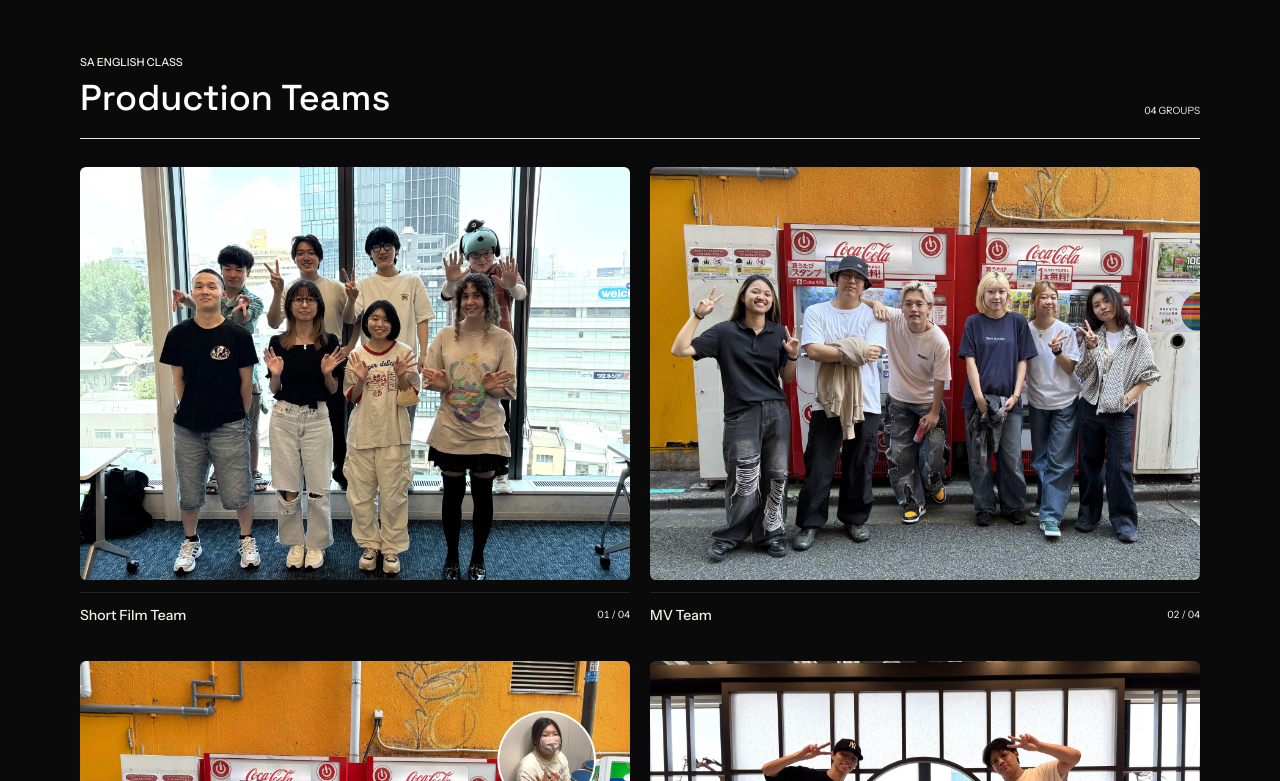
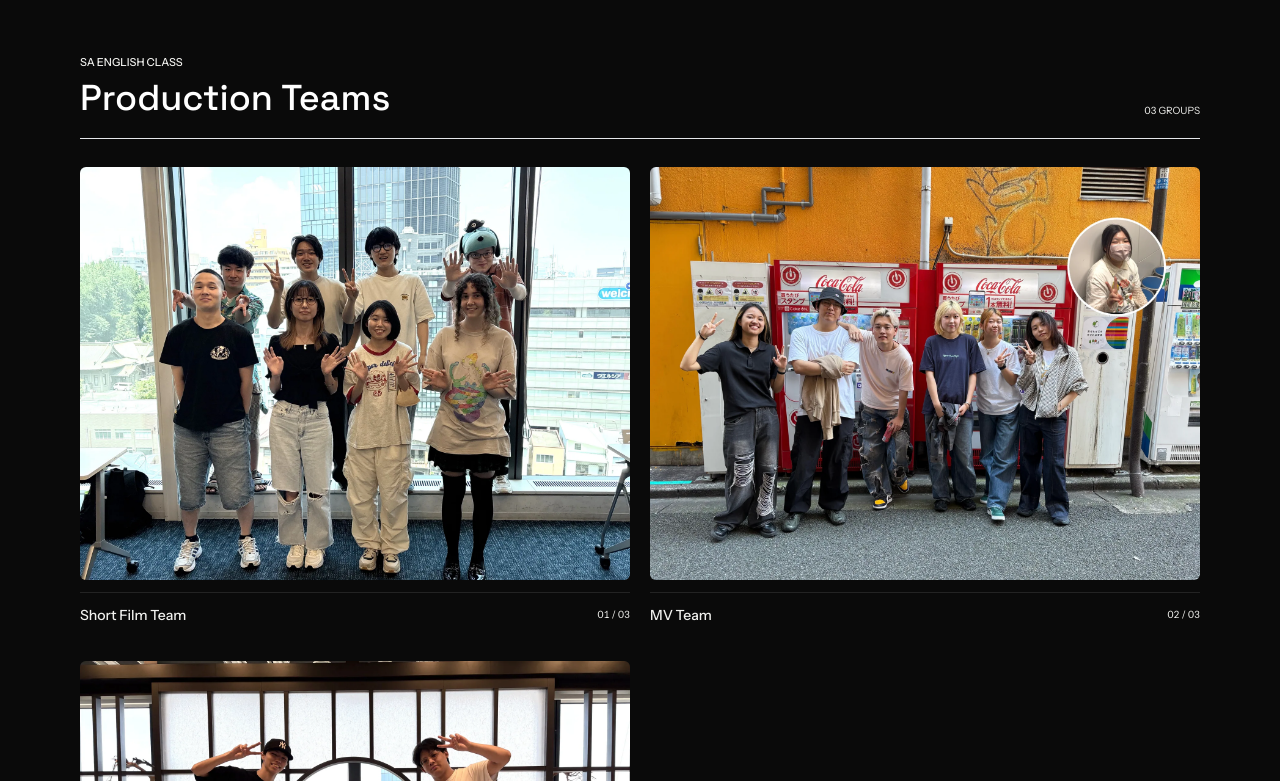
Before and after one commit to Tom-K1009/sa-exhibition-website-codex-prompt-create, a Next.js app: page / in a window 1280 px wide. Shown: the part 6619-7400 px from the top of the page. Built offline with nearby package versions, Linux system fonts and the light colour scheme.

Commit message:
Optimize PV streaming and refine team gallery

```diff
--- a/components/exhibition-page.tsx
+++ b/components/exhibition-page.tsx
@@ -92,12 +92,8 @@ const teamPhotos = [
     label: "Short Film Team"
   },
   {
-    src: assetPath("/team/mv.webp"),
+    src: assetPath("/team/mv-plus.webp"),
     label: "MV Team"
-  },
-  {
-    src: assetPath("/team/mv-plus.webp"),
-    label: "MV Team / Additional"
   },
   {
     src: assetPath("/team/advertisement.webp"),
@@ -767,7 +763,7 @@ export default function ExhibitionPage() {
                 Production Teams
               </h3>
             </div>
-            <p className="type-index shrink-0 text-[10px] text-white/36">04 GROUPS</p>
+            <p className="type-index shrink-0 text-[10px] text-white/36">03 GROUPS</p>
           </div>
           <div className="mt-7 grid gap-x-5 gap-y-9 md:grid-cols-2">
             {teamPhotos.map((photo, index) => (
@@ -790,7 +786,7 @@ export default function ExhibitionPage() {
                 <figcaption className="mt-3 flex items-center justify-between border-t border-white/10 pt-3">
                   <span className="text-sm font-medium text-white/78">{photo.label}</span>
                   <span className="type-index text-[10px] text-white/34">
-                    {String(index + 1).padStart(2, "0")} / 04
+                    {String(index + 1).padStart(2, "0")} / 03
                   </span>
                 </figcaption>
               </motion.figure>
```
Also changed, not shown: public/team/mv.webp (deleted), 1 other file (tests, documents, lock files or other folders).
